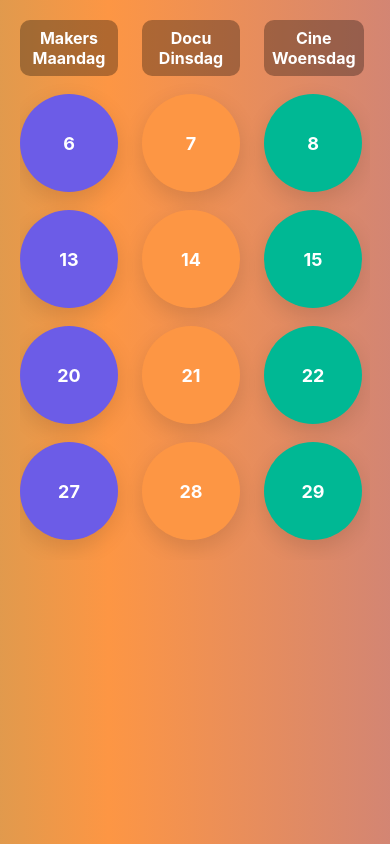
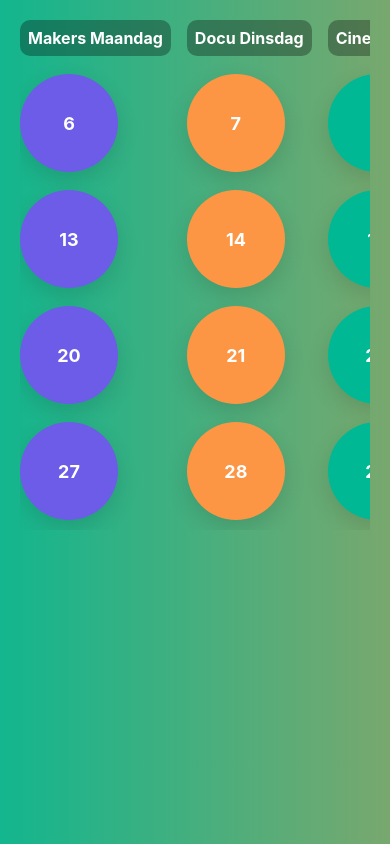
Before and after one commit to justatestjustaname/inspiruari, a plain HTML site: page index.html in a window 390 px wide. Drawn offline with Linux system fonts and the light colour scheme.

Commit message:
Refactor index.html for mobile-friendly design

```diff
--- a/index.html
+++ b/index.html
@@ -2,46 +2,47 @@
 <html lang="nl">
 <head>
 <meta charset="utf-8" />
-<meta name="viewport" content="width=device-width,initial-scale=1" />
-<title>Inspiruari Kalender - Bewegende Gradient</title>
+<meta name="viewport" content="width=device-width, initial-scale=1" />
+<title>Inspiruari Kalender - Mobile Friendly</title>
 <style>
-:root{
+:root {
   --w:140px;
   --gap:24px;
 }
 
 body{
+  margin:0;
+  padding:20px;
   font-family: Inter, system-ui, -apple-system, "Segoe UI", Roboto, "Helvetica Neue", Arial;
   background: linear-gradient(270deg, #6C5CE7, #FD9644, #00B894, #0984E3, #D63031);
   background-size: 1000% 1000%;
-  animation: gradientMove 20s ease infinite;
-  margin:0;
-  padding:20px;
-  overflow-x: hidden;
+  animation: gradientMove 30s ease infinite;
+  background-attachment: fixed;
   display:flex;
   justify-content:center;
 }
 
+/* Gradient animatie */
 @keyframes gradientMove {
   0%{ background-position:0% 50%; }
   50%{ background-position:100% 50%; }
   100%{ background-position:0% 50%; }
 }
 
+/* Kalender wrapper */
 .calendar-wrapper {
-  display:flex;
-  gap:24px;
-  overflow-x:auto;
-  padding-bottom:20px;
+  display: grid;
+  grid-template-columns: repeat(5, var(--w));
+  gap: var(--gap);
 }
 
-.calendar-column{
+.column {
   display:flex;
   flex-direction:column;
-  gap:18px;
+  gap: 18px;
 }
 
-/* Titel en headers per kolom */
+/* Header */
 .column-header{
   text-align:center;
   font-weight:700;
@@ -70,9 +71,7 @@ body{
   cursor:pointer;
   transition: transform 0.3s ease;
 }
-.day:hover{
-  transform: scale(1.05);
-}
+.day:hover{ transform: scale(1.05); }
 
 /* Maandag t/m vrijdag kleuren */
 .mon{ background:#6C5CE7; }
@@ -97,14 +96,24 @@ body{
 }
 
 @media (max-width:780px){
-  :root{ --w:98px; --gap:16px; }
+  /* mobiel: horizontaal scrollbare flex */
+  .calendar-wrapper {
+    display:flex;
+    overflow-x:auto;
+    gap:16px;
+    padding-bottom:10px;
+  }
+  .column{
+    flex:0 0 auto; /* width van column = inhoud */
+  }
+  :root{ --w:98px; }
 }
 </style>
 </head>
 <body>
 
 <div class="calendar-wrapper" id="calendar-wrapper">
-  <!-- Kolommen worden door JS toegevoegd -->
+  <!-- JS vult de kolommen -->
 </div>
 
 <script>
@@ -133,7 +142,7 @@ const wrapper = document.getElementById('calendar-wrapper');
 // Maak kolommen
 for(let c=0;c<5;c++){
   const colDiv = document.createElement('div');
-  colDiv.className='calendar-column';
+  colDiv.className='column';
 
   // Header
   const header = document.createElement('div');
```
